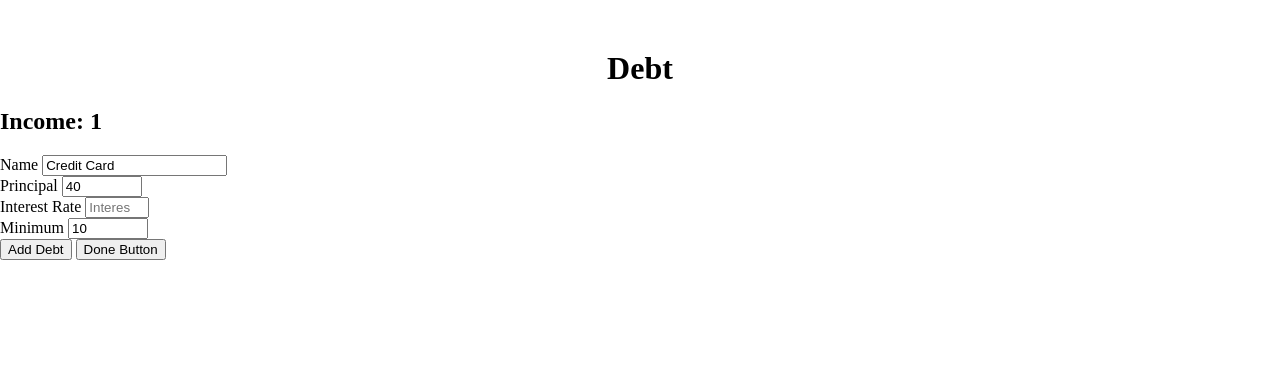
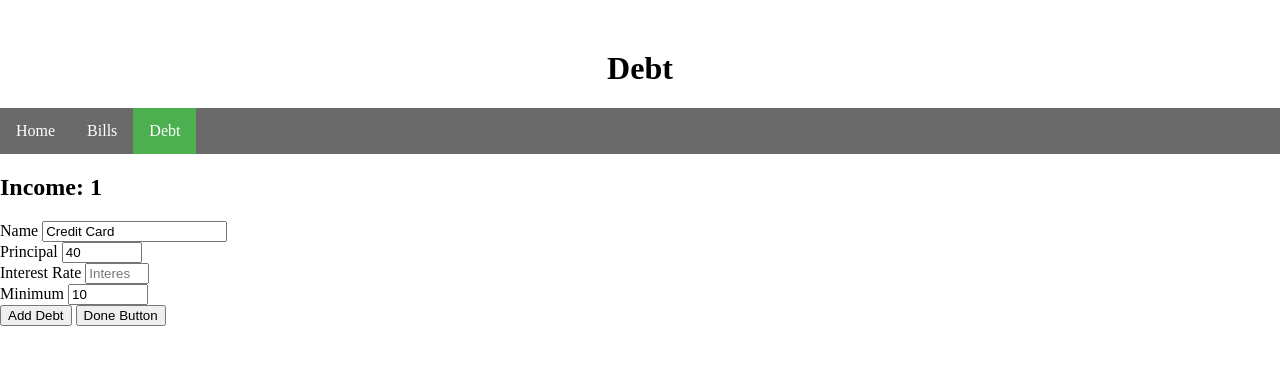
Before and after one commit to Kaz95/online_moneywiz, a Flask app: page /debt in a window 1280 px wide. Shown: the top 365 px of the page. Run offline with Flask 2, Linux system fonts and the light colour scheme; the visitor is signed in with stand-in values (Sample User, id 1).

Commit message:
- Moved nav bar to layout.html - Highlight active menu item

```diff
--- a/templates/bill.html
+++ b/templates/bill.html
@@ -1,4 +1,5 @@
 {% extends 'layout.html' %}
+{% set active_page = 'bill' %}
 {% block some_content %}
     <h1>p1</h1>
     <h5>Amount: {{ p1a }}</h5>
--- a/templates/bill_output.html
+++ b/templates/bill_output.html
@@ -1,4 +1,5 @@
 {% extends 'layout.html' %}
+{% set active_page = 'bill' %}
 {% block some_content %}
     {% if enough %}
         <h3>You Have Enough!</h3>
--- a/templates/debt.html
+++ b/templates/debt.html
@@ -1,4 +1,5 @@
 {% extends 'layout.html' %}
+{% set active_page = 'debt' %}
 {% block some_content %}
     <h2>Income: {{ income }}</h2>
     <form action="" method="post">
--- a/templates/debt_output.html
+++ b/templates/debt_output.html
@@ -1,4 +1,5 @@
 {% extends 'layout.html' %}
+{% set active_page = 'debt' %}
 {% block some_content %}
     {% if output %}
         <h1>{{ output }}</h1>
--- a/templates/income.html
+++ b/templates/income.html
@@ -1,4 +1,5 @@
 {% extends 'layout.html' %}
+{% set active_page = 'debt' %}
 {% block some_content %}
     <form action="" method="post">
         {{ form.hidden_tag() }}
--- a/templates/layout.html
+++ b/templates/layout.html
@@ -14,6 +14,21 @@
         {% else %}
             <h1>Ima Page</h1>
         {% endif %}
+
+        {% set navigation_bar = [
+            ('/', 'home', 'Home'),
+            ('/payday', 'bill', 'Bills'),
+            ('/income', 'debt', 'Debt')
+        ] -%}
+
+        {% set active_page = active_page|default('home') %}
+
+        <ul>
+            {% for href, id, caption in navigation_bar %}
+            <li><a {% if id == active_page %} class="active"{% endif %} href="{{ href }}">{{ caption }}</a></li>
+            {% endfor %}
+        </ul>
+
         {% block some_content %}{% endblock %}
     </body>
 </html>
--- a/templates/payday.html
+++ b/templates/payday.html
@@ -1,4 +1,5 @@
 {% extends 'layout.html' %}
+{% set active_page = 'bill' %}
 {% block some_content %}
     <form action="" method="post">
         {{ form.hidden_tag() }}
```
Also changed, not shown: templates/home.html (+0 -9 lines).
